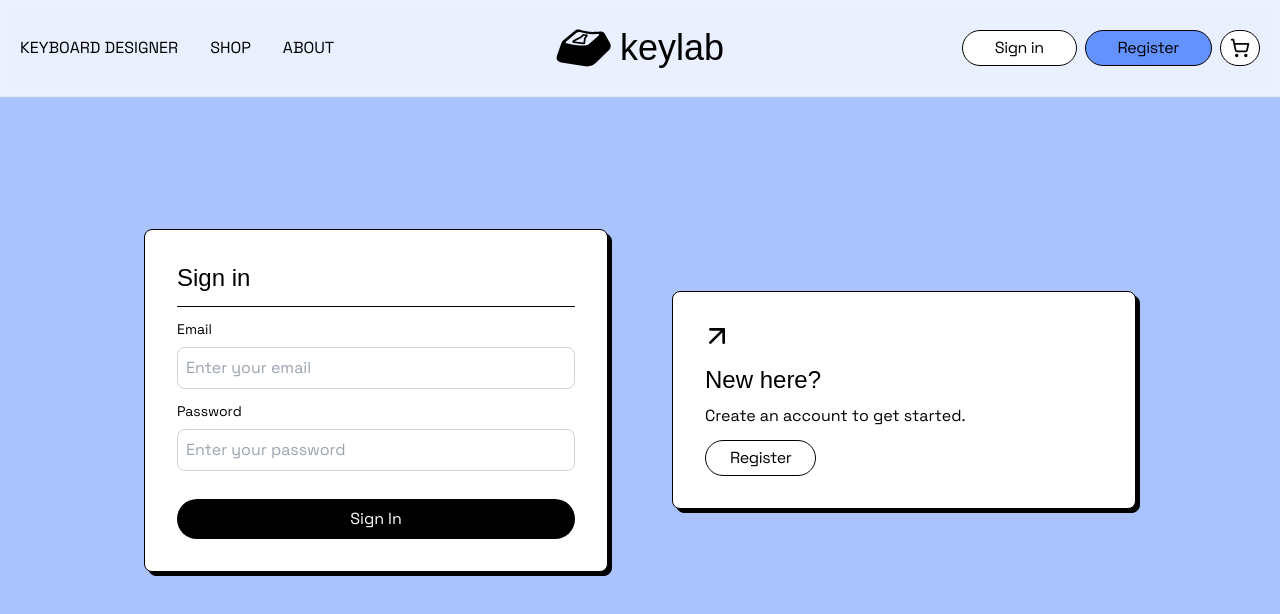
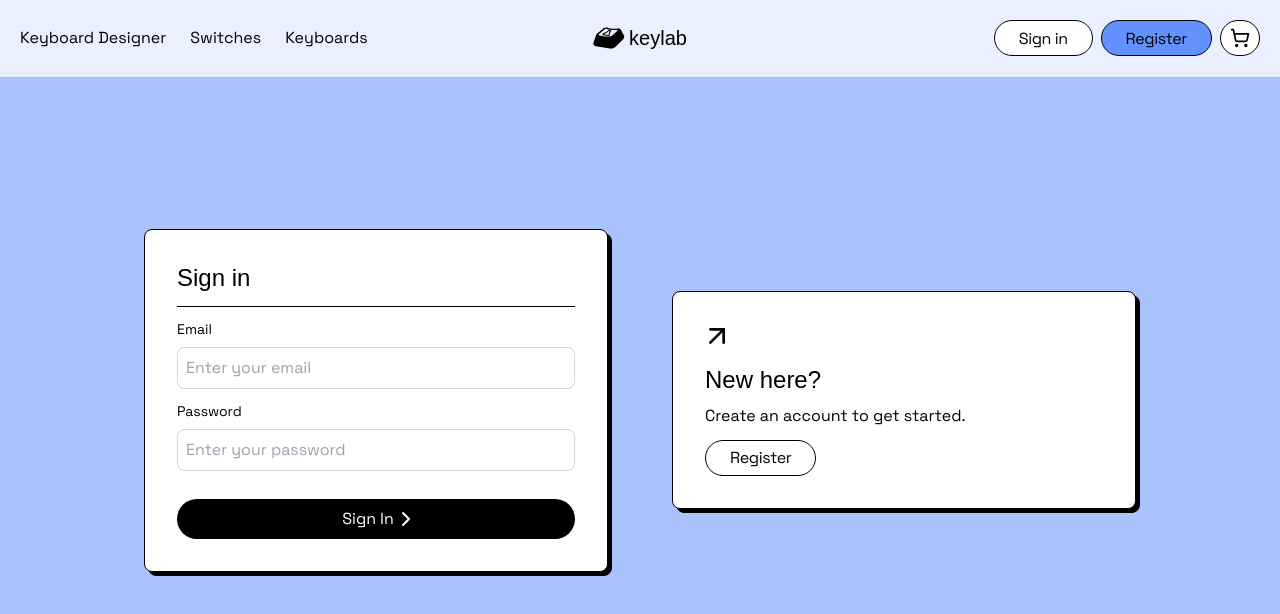
Before and after one commit to unchihugo/keylab, a React (Vite) app in the folder client/: page /sign-in in a window 1280 px wide. Shown: the top 614 px of the page. Built offline with nearby package versions, Linux system fonts and the light colour scheme; a web font is replaced by a local one.

Commit message:
Add Prettier configuration, enhance Tailwind custom shadows, and refactor NotFound and NavBar components for improved styling and responsiveness

```diff
--- a/client/src/NavBar.tsx
+++ b/client/src/NavBar.tsx
@@ -1,45 +1,93 @@
-import React from 'react';
-import { Link } from 'react-router-dom';
-import LinkButton from './components/LinkButton';
-import keylabIcon from './assets/keylab-icon.svg';
-import { ShoppingCart, UserRound, Heart } from 'lucide-react';
-import { useAuth } from './AuthContext';
+/** @format */
+
+import React from "react"
+import { Link } from "react-router-dom"
+import LinkButton from "./components/LinkButton"
+import keylabIcon from "./assets/keylab-icon.svg"
+import { ShoppingCart, UserRound, Heart, Menu } from "lucide-react"
+import { useAuth } from "./AuthContext"
 
 const NavBar: React.FC = () => {
-    const { isAuthenticated, logout } = useAuth(); // gets auth state from AuthContext
+	const { isAuthenticated, logout } = useAuth() // gets auth state from AuthContext
 
 	return (
-        // TODO: add a mobile menu
-        <nav className='bg-white/75 border-b backdrop-blur-sm fixed top-0 left-0 right-0'>
-            <div className='p-5 max-w-screen-2xl flex flex-wrap items-center justify-between mx-auto'>
-                <div className="w-1/3 h-5 items-center flex">
-                    <div className="pe-8 text-center text-black font-body"><Link to="/keyboard-designer">KEYBOARD DESIGNER</Link></div>
-                    <div className="pe-8 text-center text-black font-body"><Link to="/shop">SHOP</Link></div>
-                    <div className="text-center text-black font-body"><Link to="/about">ABOUT</Link></div>
+		<nav className="bg-white/75 border-b backdrop-blur-sm fixed top-0 left-0 right-0">
+			<div className="p-5 max-w-screen-2xl flex flex-wrap items-center justify-between mx-auto">
+				<div className="collapse md:visible flex w-1/3 h-5 items-center gap-3 xl:gap-6">
+					<div className="hidden lg:block text-center text-black font-body">
+						<Link to="/keyboard-designer">Keyboard Designer</Link>
 					</div>
-                <div className='w-1/3'>
-                    <a href="#" className='items-center justify-center flex'>
-                        <img src={keylabIcon} alt="keylab icon" className="h-14 w-14 me-2" />
-                        <div className="text-center text-4xl text-black font-display">keylab</div>
-                    </a>
+					<div className="text-center text-black font-body">
+						<Link to="/shop">Switches</Link>
 					</div>
-                <div className='w-1/3 flex justify-end items-center'>
-                    {isAuthenticated ? (<>
+					<div className="text-center text-black font-body">
+						<Link to="/about">Keyboards</Link>
+					</div>
+				</div>
+				<div className="w-1/3">
+					<Link to="/" className="items-center justify-center flex">
+						<img
+							src={keylabIcon}
+							alt="keylab icon"
+							className="h-8 w-8 me-1"
+						/>
+						<div className="text-center text-xl text-black font-display">
+							keylab
+						</div>
+					</Link>
+				</div>
+				<div className="flex w-1/3 justify-end items-center">
+                {/* TODO: add mobile menu implementation */}
+					<button className="flex md:hidden">
+                        <Menu />
+                    </button>
+
+					<div className="hidden md:flex">
+						{isAuthenticated ? (
+							<>
+								{/* Signed in view */}
 								{/* TODO: remove temporary logout button */}
-                        <button onClick={() => logout()} className='bg-secondary-dark text-white px-6 py-2 text-sm rounded-full'>temp logout btn</button>
-                        <LinkButton to="/profile" buttonClassNames='ms-2 h-10 w-10 bg-white' Icon={UserRound} />
-                        <LinkButton to="/favorites" buttonClassNames='ms-2 h-10 w-10 bg-white' Icon={Heart} />
+								<button
+									onClick={() => logout()}
+									className="bg-secondary-dark text-white px-6 py-2 text-sm rounded-full">
+									temp logout btn
+								</button>
+								<LinkButton
+									to="/profile"
+									buttonClassNames="ms-2 h-10 w-10 bg-white"
+									Icon={UserRound}
+								/>
+								<LinkButton
+									to="/favorites"
+									buttonClassNames="ms-2 h-10 w-10 bg-white"
+									Icon={Heart}
+								/>
 							</>
-                    ) : (<>
-                        <LinkButton to="/sign-in" text="Sign in" textClassNames="px-6" buttonClassNames='bg-white' />
-                        <LinkButton to="/register" text="Register" textClassNames="px-6" buttonClassNames='bg-secondary-dark ms-2' />
+						) : (
+							<>
+								{/* Not signed in view */}
+								<LinkButton
+									to="/sign-in"
+									text="Sign in"
+									buttonClassNames="bg-white px-3 lg:px-6 hidden md:block"
+								/>
+								<LinkButton
+									to="/register"
+									text="Register"
+									buttonClassNames="bg-secondary-dark px-3 lg:px-6 hidden md:block ms-2"
+								/>
 							</>
 						)}
-                        <LinkButton to="/cart" buttonClassNames='ms-2 h-10 w-10 bg-white' Icon={ShoppingCart} />
+						<LinkButton
+							to="/cart"
+							buttonClassNames="ms-2 h-10 w-10 bg-white"
+							Icon={ShoppingCart}
+						/>
+					</div>
 				</div>
 			</div>
 		</nav>
-    );
+	)
 }
 
-export default NavBar;
+export default NavBar
--- a/client/src/components/LinkButton.tsx
+++ b/client/src/components/LinkButton.tsx
@@ -1,26 +1,57 @@
-import React from "react";
-import { Link } from "react-router-dom";
+/** @format */
+
+import React from "react"
+import { Link } from "react-router-dom"
 import { LucideIcon } from "lucide-react"
 
 interface LinkButtonProps {
-    to: string;
-    text?: string;
-    buttonClassNames?: string;
-    textClassNames?: string;
-    Icon?: LucideIcon;
-    iconRight?: boolean;
+	to: string
+	text?: string
+	buttonClassNames?: string
+	textClassNames?: string
+	Icon?: LucideIcon
+	iconRight?: boolean
 }
 
-const LinkButton: React.FC<LinkButtonProps> = ({ to, text, buttonClassNames, textClassNames, Icon, iconRight }) => {
-    return (
-        <Link to={to}>
-            <div className={`h-9 p-2 rounded-full border border-black justify-center items-center gap-2 inline-flex ${buttonClassNames}`}>
-                { Icon && !iconRight ? <Icon size={20} strokeWidth={1.75} absoluteStrokeWidth={true} /> : null }
-                { text ? <div className={`text-black font-body leading-tight tracking-tight ${textClassNames}`}>{text}</div> : null }
-                { Icon && iconRight ? <Icon size={20} strokeWidth={1.75} absoluteStrokeWidth={true} /> : null }
-            </div>
-        </Link>
-    );
+const LinkButton: React.FC<LinkButtonProps> = ({
+	to,
+	text,
+	buttonClassNames,
+	textClassNames,
+	Icon,
+	iconRight,
+}) => {
+	return (
+		<Link to={to}>
+			<div
+				className={`group h-9 p-2 rounded-full border border-black justify-center items-center gap-2 inline-flex duration-200
+                hover:-translate-y-1 hover:drop-shadow-cartoon-y active:translate-y-0 active:drop-shadow-none active:shadow-inner-cartoon-y
+                ${buttonClassNames}`}>
+				{Icon && !iconRight ? (
+					<Icon
+						size={20}
+						strokeWidth={1.75}
+						absoluteStrokeWidth={true}
+                        className="duration-200 group-active:translate-y-0.5"
+					/>
+				) : null}
+				{text ? (
+					<div
+						className={`text-black font-body leading-tight tracking-tight duration-200 group-active:translate-y-0.5 ${textClassNames}`}>
+						{text}
+					</div>
+				) : null}
+				{Icon && iconRight ? (
+					<Icon
+						size={20}
+						strokeWidth={1.75}
+						absoluteStrokeWidth={true}
+                        className="duration-200 group-active:translate-y-0.5"
+					/>
+				) : null}
+			</div>
+		</Link>
+	)
 }
 
-export default LinkButton;
+export default LinkButton
--- a/client/src/pages/NotFound.tsx
+++ b/client/src/pages/NotFound.tsx
@@ -6,11 +6,11 @@ import { House } from "lucide-react";
 const NotFound: React.FC = () => {
   return (
     <div className="flex justify-center items-center h-screen bg-primary">
-      <div className="px-8 md:px-20 py-8 md:py-28 bg-white drop-shadow-cartoon rounded-lg border border-black">
+      <div className="mx-4 px-8 md:px-20 py-12 md:py-28 bg-white drop-shadow-cartoon rounded-lg border border-black max-w-screen-lg">
       <div className="text-4xl font-display">404 - Page not found</div>
       <Divider />
       <div className="text-lg font-body">We couldn’t find the page you were looking for :(</div>
-      <LinkButton to="/" text="Go back home" buttonClassNames="mt-3 px-6" Icon={House}/>
+      <LinkButton to="/" text="Go back home" buttonClassNames="mt-3 px-6 bg-white" Icon={House}/>
       </div>
     </div>
   );
--- a/client/src/pages/auth/sign-in.tsx
+++ b/client/src/pages/auth/sign-in.tsx
@@ -1,34 +1,36 @@
-import React, { useEffect } from "react";
-import { useAuth } from "../../AuthContext";
-import Divider from "../../components/Divider";
-import LinkButton from "../../components/LinkButton";
-import { ArrowUpRight } from "lucide-react";
-import { Navigate } from "react-router-dom";
+/** @format */
+
+import React, { useEffect } from "react"
+import { useAuth } from "../../AuthContext"
+import Divider from "../../components/Divider"
+import LinkButton from "../../components/LinkButton"
+import { ArrowUpRight, ChevronRight } from "lucide-react"
+import { Navigate } from "react-router-dom"
 
 const SignIn: React.FC = () => {
-    const { login, isAuthenticated } = useAuth();
-    const [email, setEmail] = React.useState("");
-    const [password, setPassword] = React.useState("");
+	const { login, isAuthenticated } = useAuth()
+	const [email, setEmail] = React.useState("")
+	const [password, setPassword] = React.useState("")
 
 	// handle login form submission
 	const handleLogin = async (event: React.FormEvent<HTMLFormElement>) => {
-        event.preventDefault();
+		event.preventDefault()
 
 		// TODO: add form validation
 
 		try {
-            await login(email, password);
+			await login(email, password)
 		} catch (error) {
-            console.error(error);
+			console.error(error)
 		}
-    };
+	}
 
 	useEffect(() => {
 		if (isAuthenticated) {
 			// redirect to home page if authenticated
-            <Navigate to="/" />;
+			;<Navigate to="/" />
 		}
-    }, [isAuthenticated]);
+	}, [isAuthenticated])
 
 	return (
 		<div className="flex justify-center items-center md:h-screen bg-secondary">
@@ -39,7 +41,11 @@ const SignIn: React.FC = () => {
 						<Divider />
 						<div className="flex flex-col space-y-3">
 							<div>
-                                <label htmlFor="email" className="text-sm mb-2 block">Email</label>
+								<label
+									htmlFor="email"
+									className="text-sm mb-2 block">
+									Email
+								</label>
 								<input
 									type="email"
 									value={email}
@@ -50,19 +56,28 @@ const SignIn: React.FC = () => {
 								/>
 							</div>
 							<div>
-                                <label htmlFor="password" className="text-sm mb-2 block">Password</label>
+								<label
+									htmlFor="password"
+									className="text-sm mb-2 block">
+									Password
+								</label>
 								<input
 									type="password"
 									value={password}
-                                    onChange={(e) => setPassword(e.target.value)}
+									onChange={(e) =>
+										setPassword(e.target.value)
+									}
 									className="border border-gray-300 p-2 rounded-lg mb-4 w-full"
 									placeholder="Enter your password"
 									required
 								/>
 							</div>
 
-                            <button type="submit" className="bg-black text-white p-2 rounded-full">
+							<button
+								type="submit"
+								className="group bg-black text-white p-2 rounded-full justify-center items-center gap-2 inline-flex">
 								Sign In
+								<ChevronRight className="-m-2 duration-200 group-hover:translate-x-1" />
 							</button>
 
 							{/* TODO: add forgot password */}
@@ -71,15 +86,23 @@ const SignIn: React.FC = () => {
 				</form>
 				<div>
 					<div className="px-8 py-8 bg-white drop-shadow-cartoon rounded-lg border border-black">
-                        <ArrowUpRight className="w-8 h-8 -m-1"/>
-                        <div className="mt-4 text-2xl font-display">New here?</div>
-                        <div className="mt-2 font-body">Create an account to get started.</div>
-                        <LinkButton to="/register" text="Register" buttonClassNames="mt-3 px-6" />
+						<ArrowUpRight className="w-8 h-8 -m-1" />
+						<div className="mt-4 text-2xl font-display">
+							New here?
+						</div>
+						<div className="mt-2 font-body">
+							Create an account to get started.
+						</div>
+						<LinkButton
+							to="/register"
+							text="Register"
+							buttonClassNames="mt-3 px-6 bg-white"
+						/>
 					</div>
 				</div>
 			</div>
 		</div>
-    );
+	)
 }
 
-export default SignIn;
+export default SignIn
--- a/client/tailwind.config.js
+++ b/client/tailwind.config.js
@@ -21,6 +21,10 @@ export default {
       },
       dropShadow: {
         'cartoon': '4px 4px 0px rgba(0, 0, 0, 1)',
+        'cartoon-y': '0px 0.25rem 0px rgba(0, 0, 0, 1)',
+      },
+      boxShadow: {
+        'inner-cartoon-y': 'inset 0px 0.125rem 0px rgba(0, 0, 0, 1)',
       },
     },
     fontFamily: {
```
Also changed, not shown: client/src/pages/auth/register.tsx (+80 -38 lines), 1 other file (tests, documents, lock files or other folders). Lines whose indentation alone changed are shown as unchanged.
